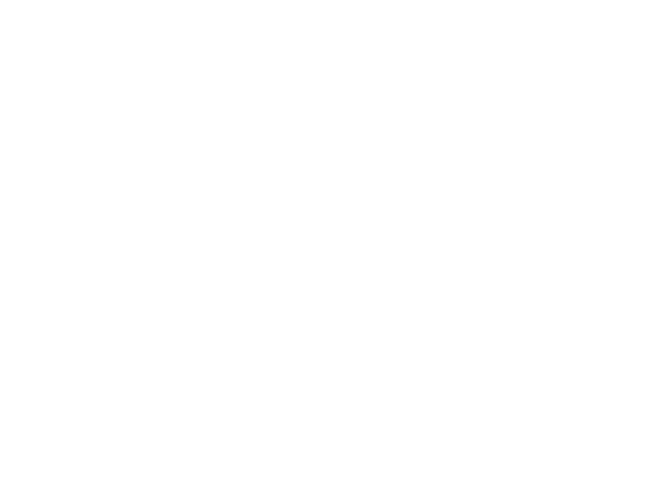
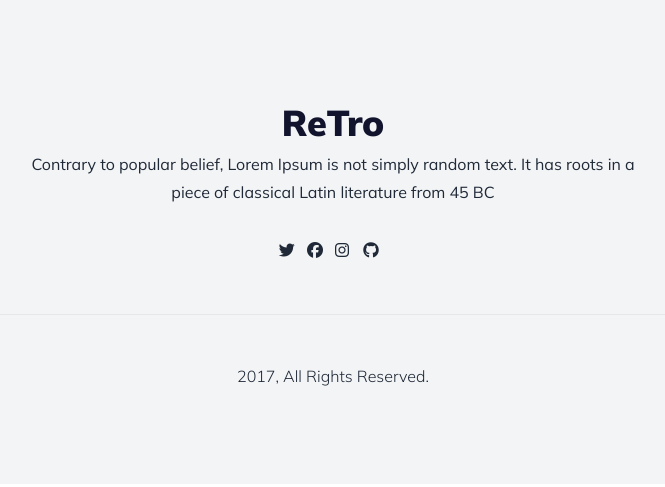
Before and after one commit to Maysha-Khanom-Moon/ph__a6__retro-forum, a plain HTML site: page index.html in a window 1280 px wide. Shown: the whole page, without its empty margins (307-972 px from the left). Drawn offline with nearby package versions, Linux system fonts and the light colour scheme.

Commit message:
footer complete

```diff
--- a/index.html
+++ b/index.html
@@ -8,13 +8,66 @@
 
     <link href="https://cdn.jsdelivr.net/npm/daisyui@4.7.3/dist/full.min.css" rel="stylesheet" type="text/css" />
     <script src="https://cdn.tailwindcss.com"></script>
+
+    <!-- font -->
+    <link rel="preconnect" href="https://fonts.googleapis.com">
+    <link rel="preconnect" href="https://fonts.gstatic.com" crossorigin>
+    <link href="https://fonts.googleapis.com/css2?family=Mulish:wght@200..1000&display=swap" rel="stylesheet">
+
+
+    <style>
+        .font-mulish {
+            font-family: "Mulish", sans-serif;
+        }
+    </style>
+
+
+    <!-- font awesome -->
+    <script src="https://kit.fontawesome.com/297137adfb.js" crossorigin="anonymous"></script>
+
 </head>
 <body>
     <header>
         <!-- nav bar -->
-        <div>
+    </header>
 
+    <footer>
+        <div class="py-24 px-32 bg-gray-100 mb-4 w-full flex flex-col items-center font-mulish">
+            <div class="text-[#12132D] text-center font-black text-4xl leading-normal">
+                <h3>ReTro</h3>
+            </div>
+
+            <div class="text-[rgba(18, 19, 45, 0.70)] text-base font-normal text-center text w-[604px] leading-7 mb-8">
+                <p>
+                    Contrary to popular belief, Lorem Ipsum is not simply random text. It has roots in a <br>piece of classical Latin literature from 45 BC
+                </p>
+            </div>
+
+            <div class="mb-12">
+                <div>
+                    <a href="https://twitter.com/maysha412" target="_blank">
+                        <i class="h-6 w-6 fa-brands fa-twitter"></i>
+                    </a>
+                    <a href="https://www.facebook.com/maysha.moon.94695459/" target="_blank">
+                        <i class="h-6 w-6 fa-brands fa-facebook"></i>
+                    </a>
+                    <a href="https://www.instagram.com/maysha_moon_/" target="_blank">
+                        <i class="h-6 w-6 fa-brands fa-instagram"></i>
+                    </a>
+                    <a href="https://github.com/Maysha-Khanom-Moon" target="_blank">
+                        <i class="h-6 w-6 fa-brands fa-github"></i>
+                    </a>
+                </div>
+
+            </div>
+
+            <hr class="h-[2px] text-[#30325E] w-full mb-12">
+            <div class="text-[rgba(18, 19, 45, 0.50)] font-light text-base">
+                <p>
+                    2017, All Rights Reserved.
+                </p>
+            </div>
         </div>
-    </header>
+    </footer>
 </body>
 </html>
```
